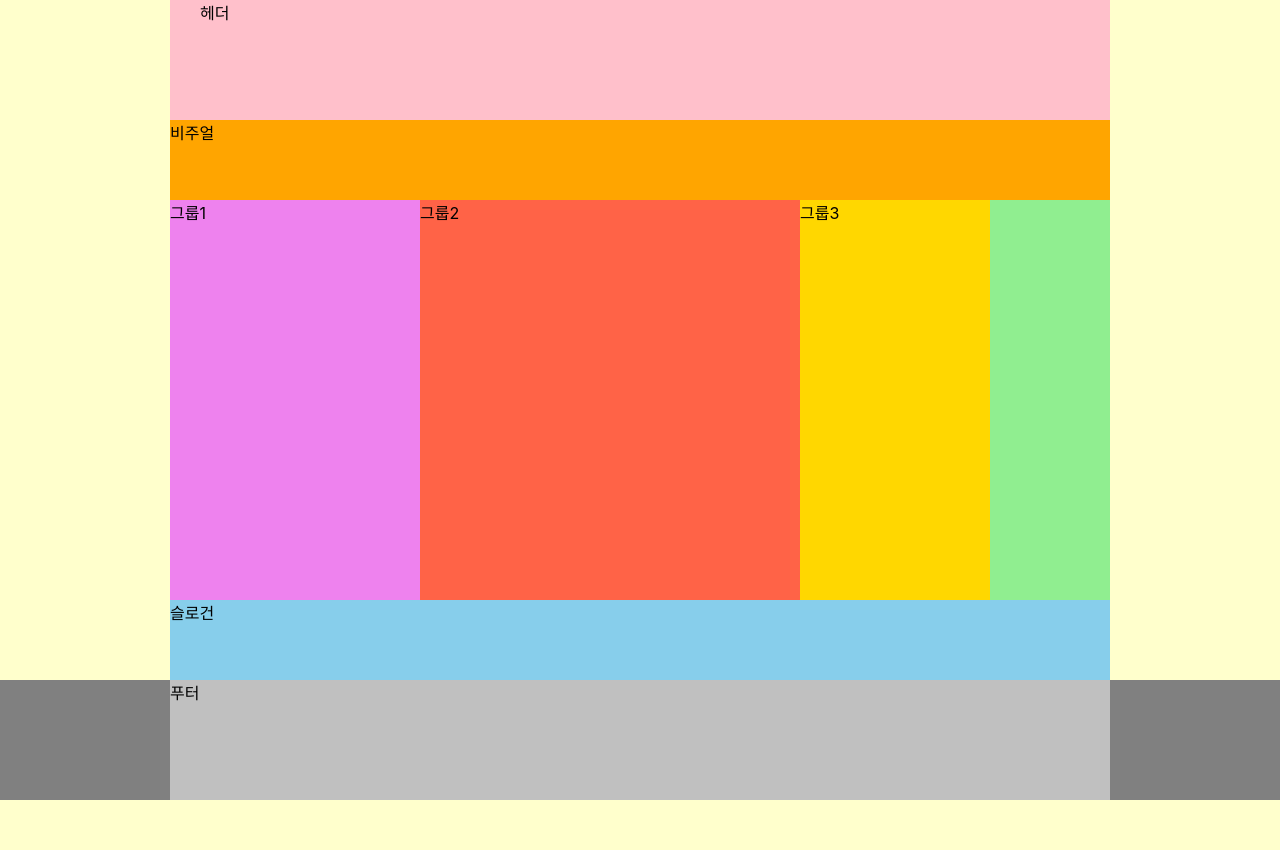
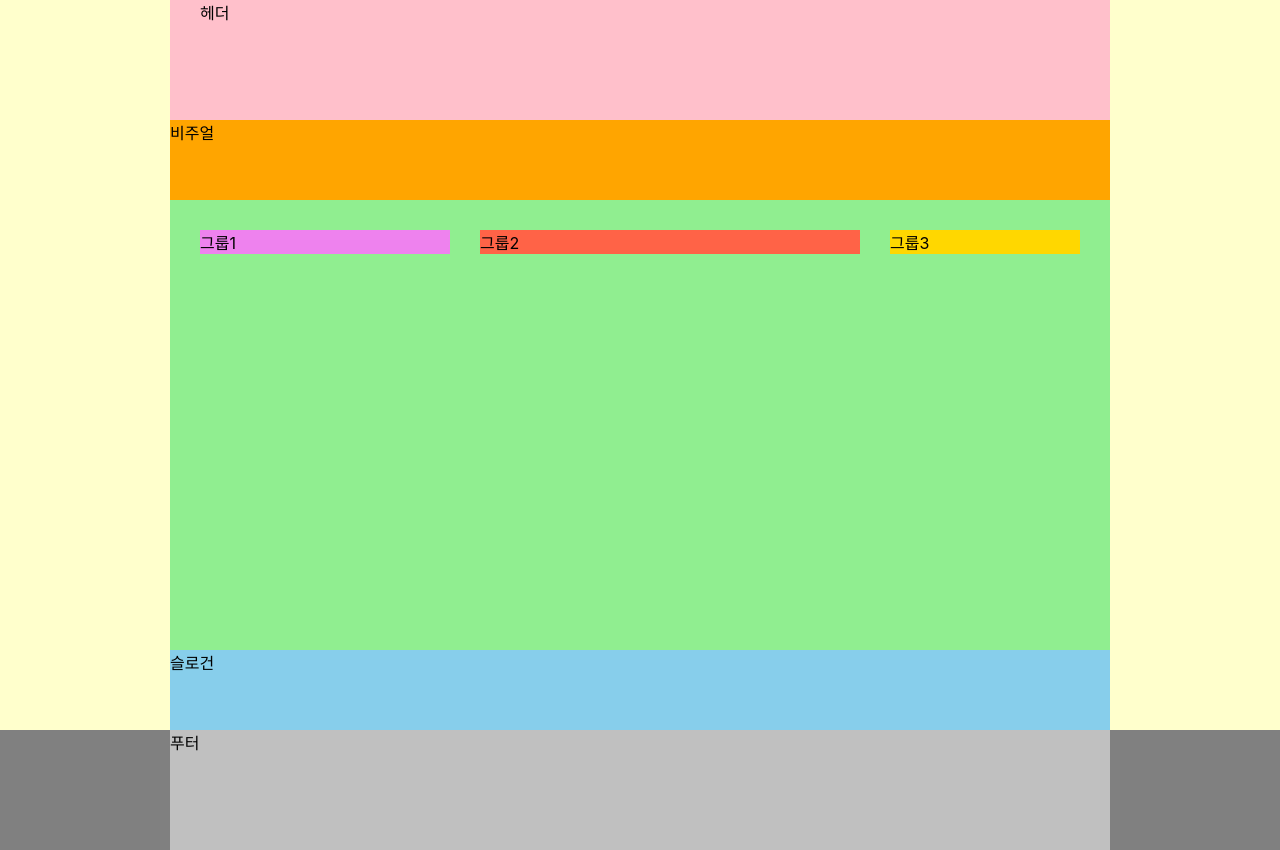
Before and after one commit to no-support/HTML5, a website: page index.html in a window 1280 px wide. Before the commit the page ends 800 px from the top, so only its background shows below. Drawn offline with Linux system fonts and the light colour scheme; a web font is replaced by a local one.

Commit message:
flex를 이용한 메인 레이아웃 완성

```diff
--- a/styles/style.css
+++ b/styles/style.css
@@ -41,16 +41,21 @@ body {
 /* 메인 */
 .main {
   background: lightgreen;
-  height: 50vh;
+  min-height: 450px;
   display: flex;
   /* display: flex만 해도 그럭저럭 배치되는 이유: 설정하는 순간 {flex-direction: row, align-items: stretch} 이 기본값으로 활성화되기 때문 */
-  /* flex-direction: row; */
+  flex-direction: row;
+  flex-wrap: nowrap; /* 기본값 */
+  /* flex-flow: row nowrap; */
+  /* IE11 space-evenly 미지원. -> 아래처럼 space-between+padding 기법 또는 {padding: 0 15px;}+.group {margin: 15px;}으로 해결 가능*/
+  justify-content: space-between;
+  padding: 30px;
+  align-items: flex-start;
 }
 
 .group1 {
   background-color: violet;
   width: 250px;
-
 }
 .group2 {
   background-color: tomato;
@@ -59,6 +64,8 @@ body {
 .group3 {
   background-color: gold;
   width: 190px;
+  /* 남은 영역 모두 확대 */
+  /* flex-grow: 1; */
 }
 
 /* 슬로건 */
```
